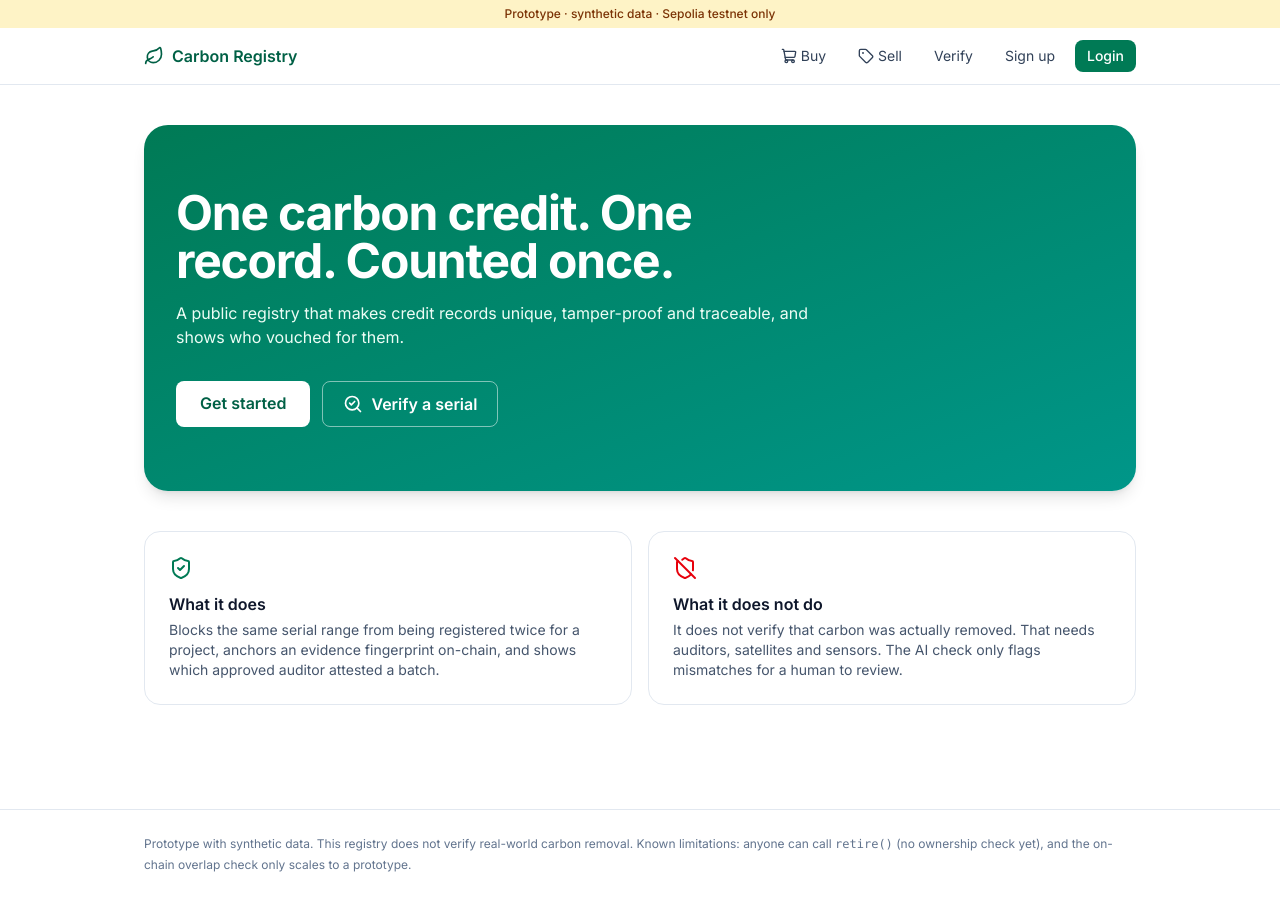
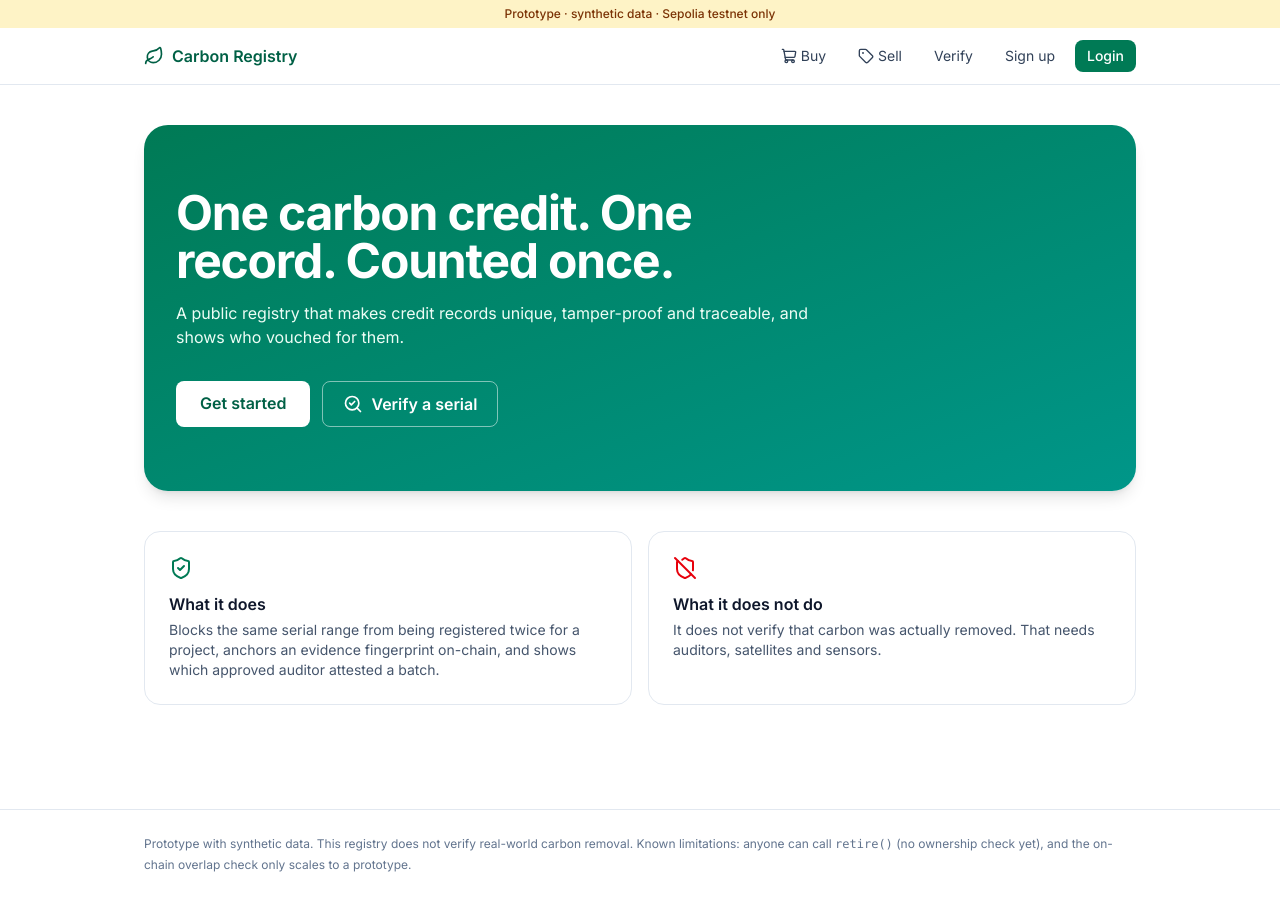
Before and after one commit to shauryasync/carbon-trace, a Next.js app in the folder web/: page / in a window 1280 px wide. Built offline with nearby package versions, Linux system fonts and the light colour scheme.

Commit message:
fix(frontend): remove redundant explanation from "What it does not do" section

```diff
--- a/web/app/page.tsx
+++ b/web/app/page.tsx
@@ -30,8 +30,7 @@ export default function Home() {
           <h2 className="mt-3 font-semibold">What it does not do</h2>
           <p className="mt-1 text-sm text-slate-600">
             It does not verify that carbon was actually removed. That needs
-            auditors, satellites and sensors. The AI check only flags mismatches
-            for a human to review.
+            auditors, satellites and sensors.
           </p>
         </div>
       </section>
```
